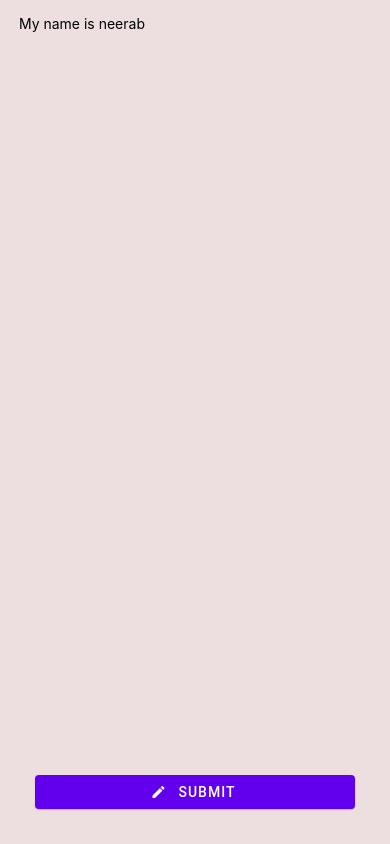
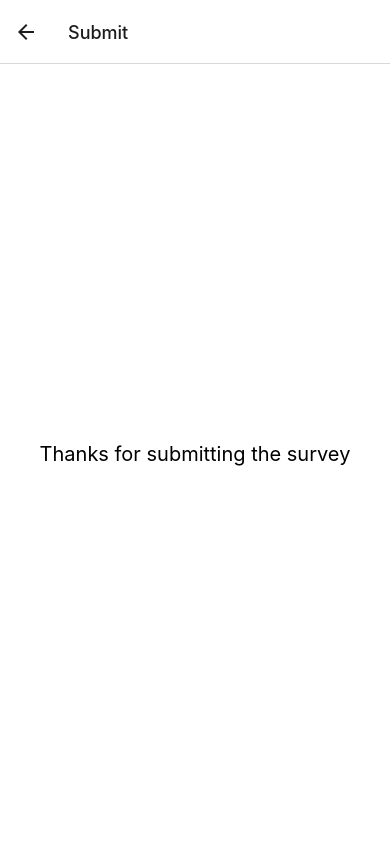
Before and after one commit to n-pathipaka/COMMUNITY-SENSING, a React Native app in the folder frontend/: screen /Submit in a window 390 px wide. Built offline with nearby package versions, Linux system fonts and the light colour scheme; no server answers.

Commit message:
Added onpress

```diff
--- a/frontend/App.js
+++ b/frontend/App.js
@@ -1,21 +1,40 @@
 import { StatusBar } from 'expo-status-bar';
 import { StyleSheet, Text, View } from 'react-native';
 import Survey from './components/Survey';
-import Home  from './components/Home'
+import Home  from './components/Home';
+import Submit from './components/Submit';
 import Conntants from 'expo-constants';
+
+import { NavigationContainer } from '@react-navigation/native';
+import { createStackNavigator } from '@react-navigation/stack';
 
 //
 // <Survey/>
 
-export default function App() {
+const Stack = createStackNavigator()
+
+function App() {
   return (
     <View style={style.con}>
-      <Home />
+      <Stack.Navigator>
+        <Stack.Screen name = "Home" component = {Home} />
+        <Stack.Screen name = "Submit" component = {Submit} />
+      </Stack.Navigator>
       <StatusBar style="auto" />
     </View>
   );
 }
 
+export default () => {
+
+  return (
+     <NavigationContainer>
+       <App/>
+     </NavigationContainer>
+
+  )
+
+}
 
 const style = StyleSheet.create({
   container: {
--- a/frontend/components/Home.js
+++ b/frontend/components/Home.js
@@ -5,10 +5,11 @@ import RadioButton from './RadioButton';
 import {Button, Card} from 'react-native-paper';
 import React, { useEffect, useState } from 'react';
 import axios from 'axios';
+import { useLinkProps } from '@react-navigation/native';
 
 
 
- export default function Home() {
+ export default function Home(props) {
 
     //<RadioButton data={emotions} onSelect={(value) => setOption(value)} />
 
@@ -21,6 +22,13 @@ import axios from 'axios';
     const params = JSON.stringify({
         "user_id": "neerab"
     })
+
+    const insertData = () => {
+        console.log(data)
+        console.log(options)
+        props.navigation.navigate('Submit')
+
+    }
 
     /*
     headers:{
@@ -73,7 +81,7 @@ import axios from 'axios';
 
     return (
 
-        <View style={{flex: 1,flexDirection: 'column', padding: 15}}>
+        <View style={{flex: 1,flexDirection: 'column', padding: 8}}>
             {console.log("Hello")}
             <Text> My name is neerab</Text>
         <FlatList
@@ -91,7 +99,7 @@ import axios from 'axios';
            style = {{margin:20}}
            icon  = "pencil"
            mode  = "contained"
-           //onPress = {() => }
+           onPress = {() => insertData()}
        > Submit </Button>
        </View>
     );
--- /dev/null
+++ b/frontend/components/Submit.js
@@ -0,0 +1,31 @@
+import { StatusBar } from 'expo-status-bar';
+import { StyleSheet, Text, View, FlatList } from 'react-native';
+import {useForm, Controller} from 'react-hook-form';
+import RadioButton from './RadioButton';
+import {Button, Card} from 'react-native-paper';
+import React, { useEffect, useState } from 'react';
+import axios from 'axios';
+
+
+export default function Submit(){
+
+
+    return (
+
+        <View  style = {style.container}>
+            <Text style = {{fontSize:20}}> Thanks for submitting the survey </Text>
+        </View>
+    )
+
+
+}
+
+
+const style = StyleSheet.create({
+    container: {
+      flex: 1,
+      backgroundColor: '#fff',
+      alignItems: 'center',
+      justifyContent: 'center',
+    },
+  });
--- a/frontend/package.json
+++ b/frontend/package.json
@@ -10,6 +10,9 @@
     "eject": "expo eject"
   },
   "dependencies": {
+    "@react-native-masked-view/masked-view": "^0.2.6",
+    "@react-navigation/native": "^6.0.10",
+    "@react-navigation/stack": "^6.2.1",
     "axios": "^0.26.1",
     "expo": "~44.0.0",
     "expo-status-bar": "~1.2.0",
@@ -17,7 +20,10 @@
     "react-dom": "17.0.1",
     "react-hook-form": "^7.30.0",
     "react-native": "0.64.3",
+    "react-native-gesture-handler": "^2.4.1",
     "react-native-paper": "^4.12.0",
+    "react-native-safe-area-context": "^4.2.4",
+    "react-native-screens": "^3.13.1",
     "react-native-simple-survey": "^3.1.2",
     "react-native-web": "0.17.1"
   },
```
Also changed, not shown: 1 other file (tests, documents, lock files or other folders).
